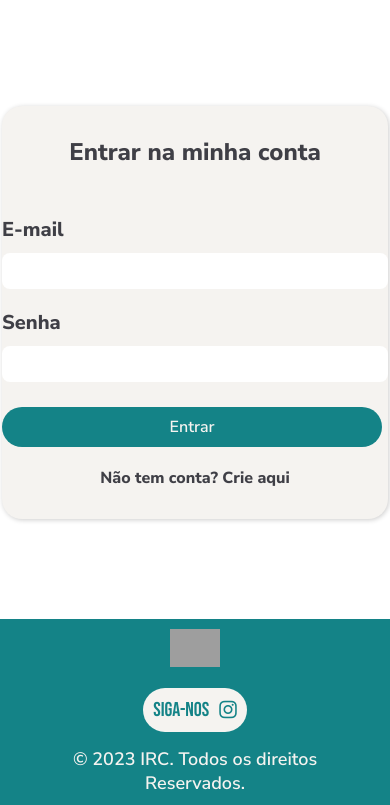
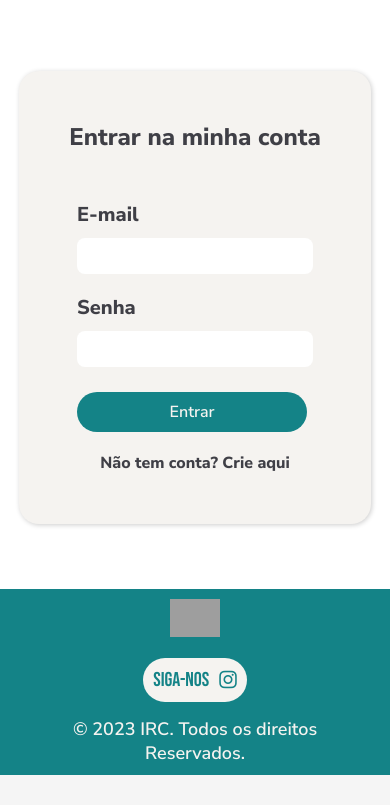
Before and after one commit to Sync-FATEC/API-NEFRO, a Flask app: page /login in a window 390 px wide. Shown: the part 69-874 px from the top of the page. After the commit the page ends 844 px from the top, so only its background shows below. Run offline with Flask 3, Linux system fonts and the light colour scheme; parts of the project's set-up code (start-up, migrations or seed data) failed here and were passed over; some libraries are stand-ins or nearby versions; grey boxes are pictures that could not be loaded.

Commit message:
arrumei o responsivo da página login/cadastro

```diff
--- a/src/static/css/login.css
+++ b/src/static/css/login.css
@@ -2,22 +2,23 @@ main {
     display: flex;
     justify-content: center;
     align-items: center;
+    padding: 60px 0;
 }
 
-section {
-    margin: 100px;
+main section {
     display: flex;
     flex-direction: column;
     align-items: center;
     justify-content: center;
-    width: 600px;
-    padding: 30px 0;
+    padding: 50px;
     border-radius: 20px;
     background-color: var(--cor-fundo-branco);
     box-shadow: 1px 1px 5px rgba(0, 0, 0, 0.2);
 
 }
-
+main section p{
+    text-align: center;
+}
 main label {
     display: block;
     font-size: 20px;
@@ -31,9 +32,8 @@ main input:focus {
 }
 
 main input {
-    height: 20px;
     margin: 5px 0 20px 0;
-    width: 380px;
+    width: 400px;
     height: 30px;
     padding: 3px;
     border: none;
@@ -73,7 +73,7 @@ main p {
 }
 
 main select {
-    width: 380px;
+    width: 400px;
     height: 30px;
     border: none;
     border-radius: 8px;
@@ -84,3 +84,8 @@ main select {
     margin-bottom:20px;
 
 }
+@media (max-width: 600px) {
+    main input, main select, main label {
+        width: 230px;
+}
+}
```
